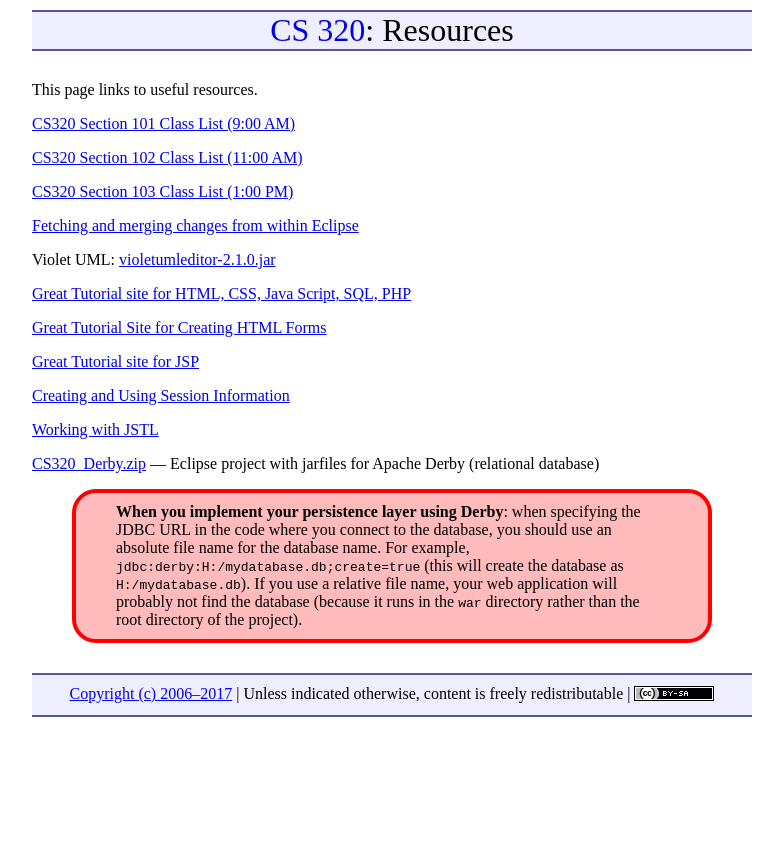
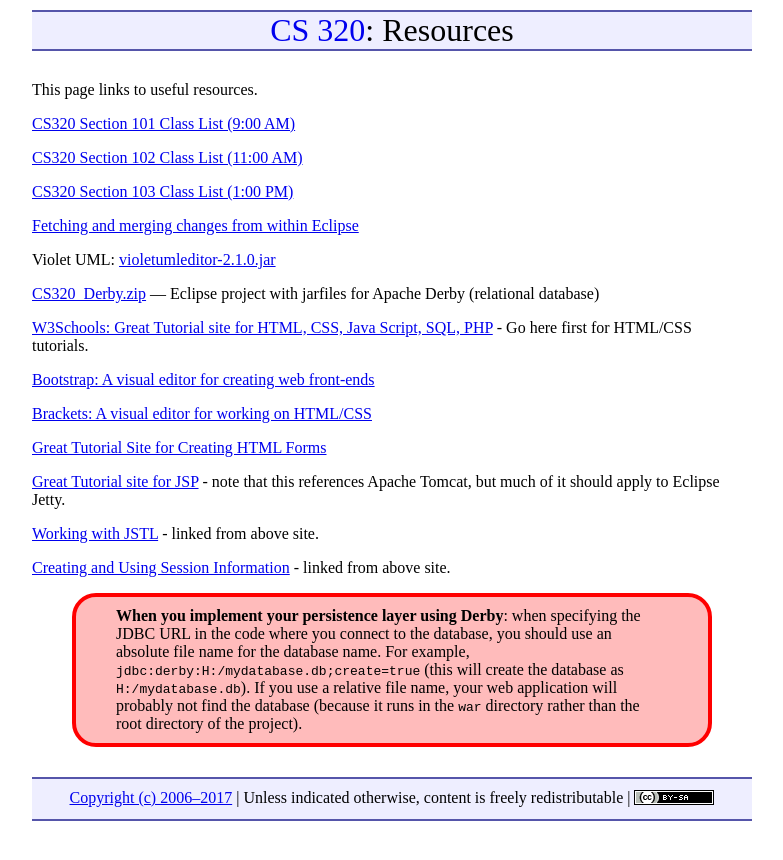
Before and after one commit to ycpcs/cs320-spring2017, a Jekyll site: the page built from resources/index.md, in a window 1280 px wide. Shown: the top 860 px of the page, without its empty margins (248-1031 px from the left). Built offline with Jekyll 4.4.1, drawn with Linux system fonts in a browser that asks for light colours.

Commit message:
updated resources

```diff
--- a/resources/index.md
+++ b/resources/index.md
@@ -15,17 +15,21 @@ This page links to useful resources.
 
 Violet UML: [violetumleditor-2.1.0.jar](violetumleditor-2.1.0.jar)
 
-[Great Tutorial site for HTML, CSS, Java Script, SQL, PHP](http://www.w3schools.com)
+[CS320\_Derby.zip](CS320_Derby.zip) &mdash; Eclipse project with jarfiles for Apache Derby (relational database)
+
+[W3Schools: Great Tutorial site for HTML, CSS, Java Script, SQL, PHP](http://www.w3schools.com) - Go here first for HTML/CSS tutorials.
+
+[Bootstrap: A visual editor for creating web front-ends](http://www.w3schools.com/bootstrap/default.asp)
+
+[Brackets: A visual editor for working on HTML/CSS](http://brackets.io/)
 
 [Great Tutorial Site for Creating HTML Forms](http://www.htmliseasy.com/form_tutor/lesson01.html)
 
-[Great Tutorial site for JSP](http://www.tutorialspoint.com/jsp/index.htm)
+[Great Tutorial site for JSP](http://www.tutorialspoint.com/jsp/index.htm) - note that this references Apache Tomcat, but much of it should apply to Eclipse Jetty.
 
-[Creating and Using Session Information](http://www.tutorialspoint.com/jsp/jsp_session_tracking.htm)
+[Working with JSTL](http://www.tutorialspoint.com/jsp/jsp_standard_tag_library.htm) - linked from above site.
 
-[Working with JSTL](http://www.tutorialspoint.com/jsp/jsp_standard_tag_library.htm)
-
-[CS320\_Derby.zip](CS320_Derby.zip) &mdash; Eclipse project with jarfiles for Apache Derby (relational database)
+[Creating and Using Session Information](http://www.tutorialspoint.com/jsp/jsp_session_tracking.htm) - linked from above site.
 
 <!-- Commented out Library Example unitl after ORM Lab is complete
 [CS320\_Library\_Example\_With\_M2M.zip](CS320_Library_Example_With_M2M.zip) &mdash; Eclipse project that ties the [Web Applications Lab](../labs/lab03.html) together with the [ORM Lab](../labs/lab06.html).  This application places a web front-end on the SQL transactions from Lab06, as well as provides examples for creating a Derby database from CSV files, how to use session information after login, and how to use JSTL to display a list of complex objects in a JSP.  It has been updated to incorporate a many-to-many relationship between Books and Authors.  It also contains some example JUnit Tests for testing the Derby database queries.
```
